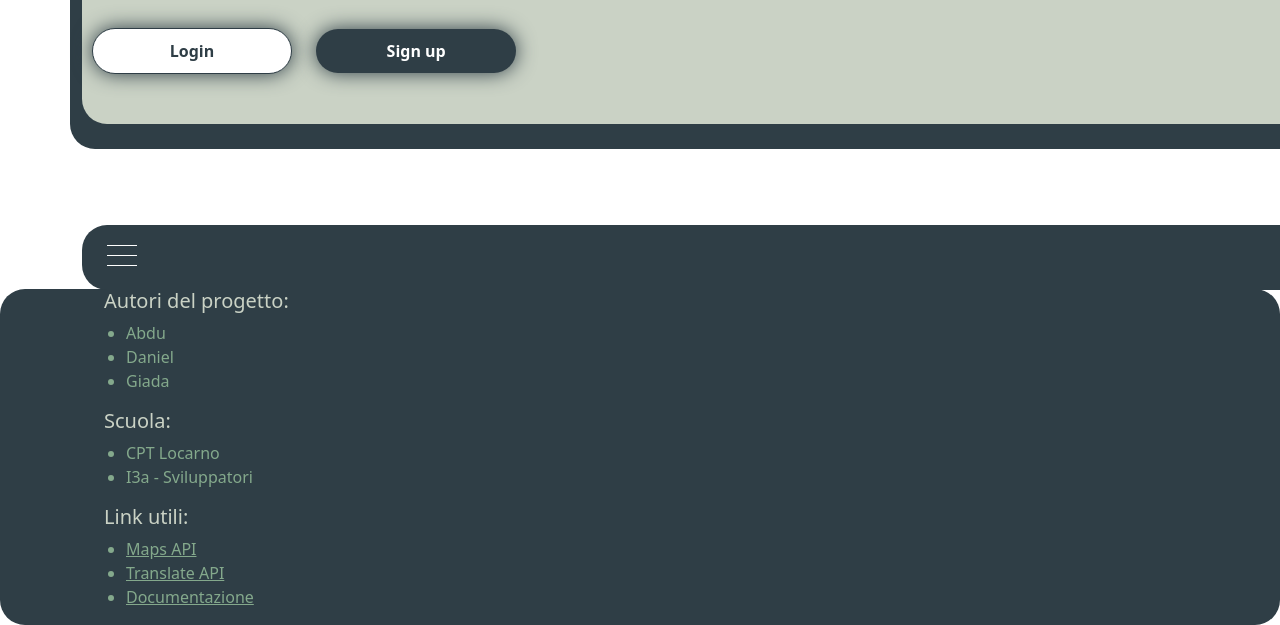
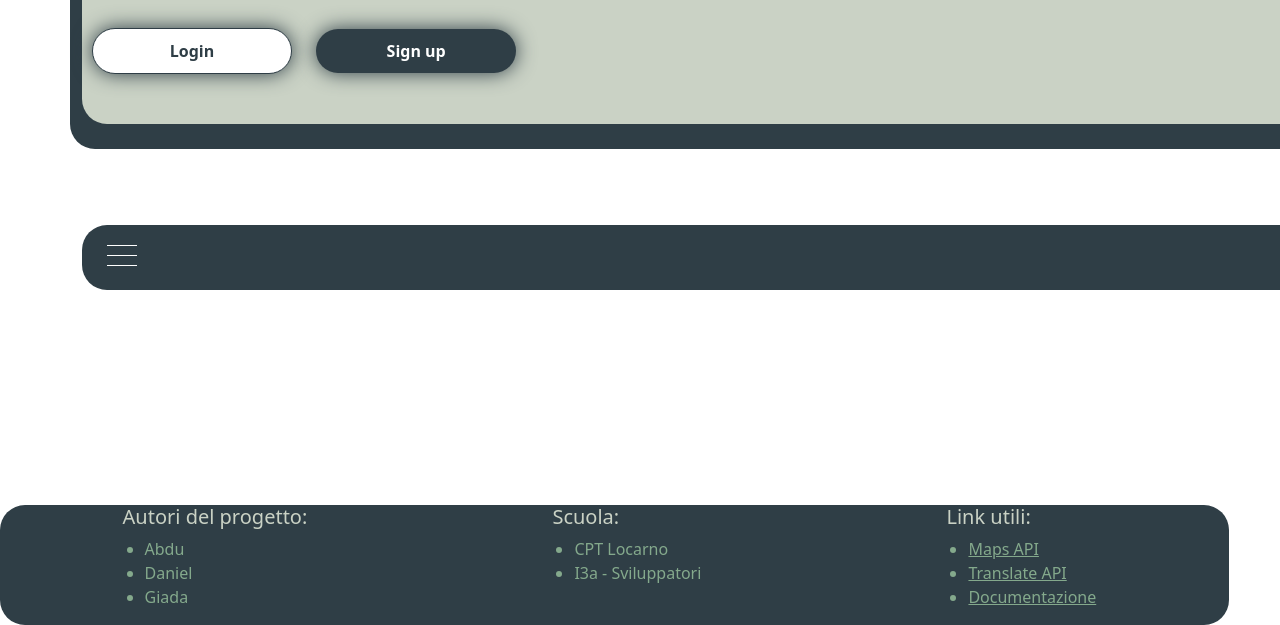
Before and after one commit to giada-pintos/progetto_m306, a website: page index.html in a window 1280 px wide. Shown: the part 175-800 px from the top of the page. Drawn offline with nearby package versions, Linux system fonts and the light colour scheme; some packages are replaced by stand-ins of ours.

Commit message:
fixed_grafic_bug_homepage

```diff
--- a/index.html
+++ b/index.html
@@ -2,7 +2,7 @@
 
 <head>
     <title>Taxi App</title>
-    <meta name="viewport" content="width=device-width, initial-scale=1">
+    <meta name="viewport" content="width=device-width, initial-scale=0.8">
     <link href="https://cdn.jsdelivr.net/npm/bootstrap@5.0.2/dist/css/bootstrap.min.css" rel="stylesheet"
         integrity="sha384-EVSTQN3/azprG1Anm3QDgpJLIm9Nao0Yz1ztcQTwFspd3yD65VohhpuuCOmLASjC" crossorigin="anonymous">
     <link rel="stylesheet" href="src/css/style.css">
@@ -11,7 +11,7 @@
 </head>
 
 <body onload="startUp()">
-    <div class="container">
+    <div class="container align-items-center">
         <div class="row">
 
             <!--MENU-->
@@ -23,18 +23,17 @@
                     <p>Siamo un gruppo di giovani studenti della CPT di Locarno</p>
                     <div>
                         <button onclick="window.location.href = 'pages/authentication/login.html';"
-                        class=" log">Login</button>
+                        class="log">Login</button>
                     <button onclick="window.location.href = 'pages/authentication/login.html';" class="reg">Sign
                         up</button>
                     </div>
                 </div>
             </section>
 
-            <footer class="position-absolute">
-                <div class="container">
-                    <div class="row">
-                        <div class="flex-column">
-                        <div class="col-sm-4">
+        </div>
+        <footer class="position-fixed">
+                    <div class="d-flex justify-content-around">
+                    <div>
                         <h3>Autori del progetto:</h3>
                         <ul>
                             <li>Abdu</li>
@@ -42,14 +41,15 @@
                             <li>Giada</li>
                         </ul>
                     </div>
-                        <div class="col-sm-3">
+                    <div >
                         <h3>Scuola:</h3>
                         <ul>
                             <li>CPT Locarno</li>
                             <li>I3a - Sviluppatori</li>
                         </ul>
+
                     </div>
-                        <div class="col-sm-4">
+                    <div>
                         <h3>Link utili:</h3>
                         <ul>
                             <li><a href="#">Maps API</a></li>
@@ -58,10 +58,7 @@
                         </ul>
                     </div>
                 </div>
-                    </div>
-                </div>
         </footer>
-        </div>
     </div>
 
 
```
Lines whose indentation alone changed are shown as unchanged.
